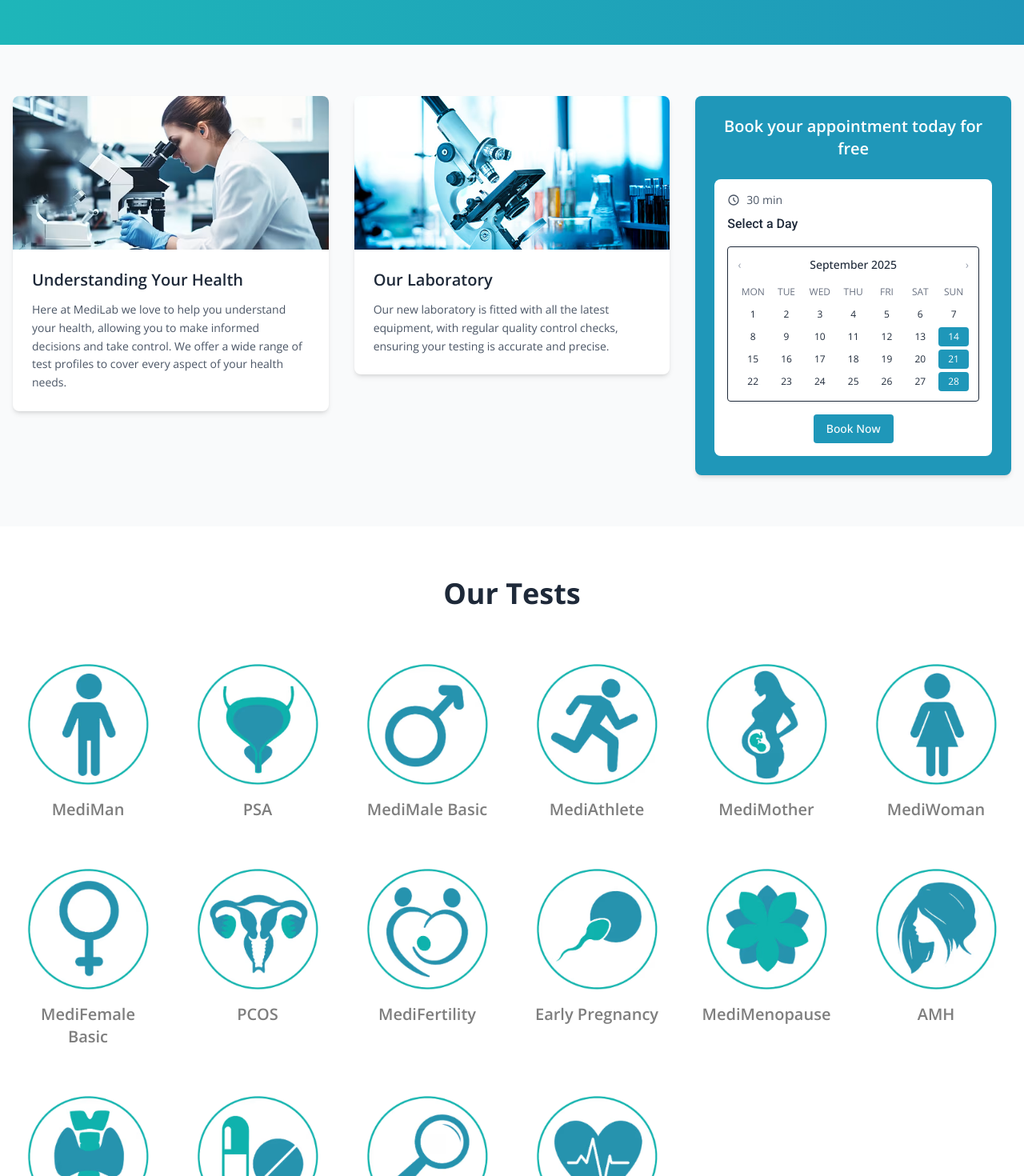
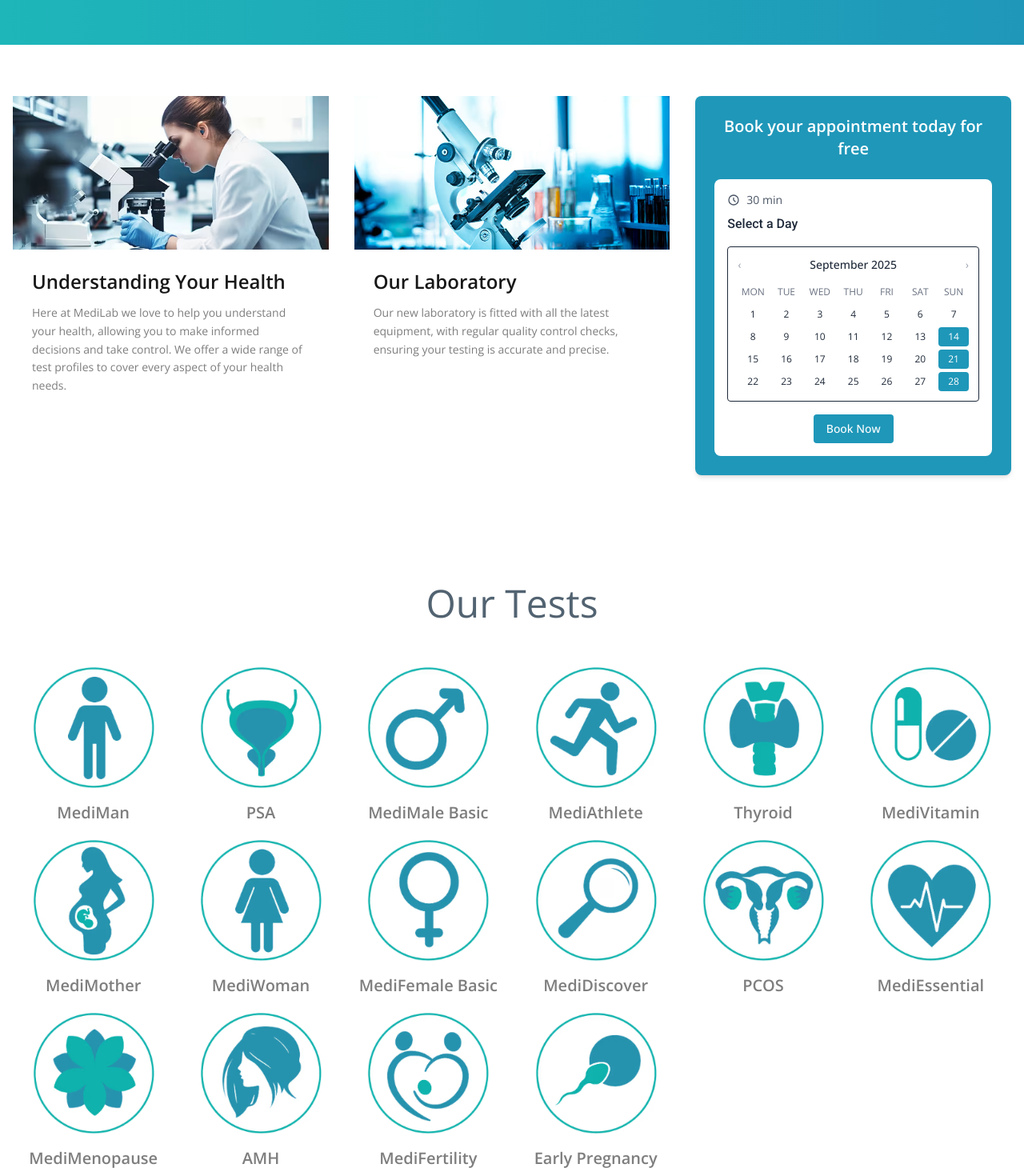
Before and after one commit to adnanniazdev/medilabje, a Next.js app: page / in a window 1280 px wide. Shown: the part 1040-2510 px from the top of the page at 80% size. Built offline with nearby package versions, Linux system fonts and the light colour scheme.

Commit message:
Update styles and test cards in sections
Refined styling in AboutSection and HighlightSection for improved appearance and consistency. TestsSection now features hover effects on test cards, reordered test data, and updated grid spacing and section title for better layout and user experience.

```diff
--- a/src/components/AboutSection.tsx
+++ b/src/components/AboutSection.tsx
@@ -13,11 +13,11 @@
 
 
         {/* Services Section */}
-        <div className="bg-gray-50 py-16 px-4">
+        <div className="py-16 px-4">
           <div className="max-w-7xl mx-auto">
             <div className="grid grid-cols-1 lg:grid-cols-3 gap-8 items-start">
               {/* Understanding Your Health */}
-              <div className="bg-white rounded-lg shadow-md overflow-hidden">
+              <div className="bg-white   overflow-hidden">
                 <div className="relative h-48">
                   <Image
                     src="/images/lab1.avif"
@@ -31,10 +31,10 @@
                   />
                 </div>
                 <div className="p-6">
-                  <h3 className="text-xl font-semibold text-gray-800 mb-3">
+                  <h3 className="text-2xl font-semibold  mb-3">
                     Understanding Your Health
                   </h3>
-                  <p className="text-gray-600 text-sm leading-relaxed">
+                  <p className="text-secondary-light text-sm leading-relaxed">
                     Here at MediLab we love to help you understand your health,
                     allowing you to make informed decisions and take control.
                     We offer a wide range of test profiles to cover every aspect of
@@ -44,7 +44,7 @@
               </div>
 
               {/* Our Laboratory */}
-              <div className="bg-white rounded-lg shadow-md overflow-hidden">
+              <div className="bg-white overflow-hidden">
                 <div className="relative h-48">
                   <Image
                     src="/images/lab4.avif"
@@ -58,13 +58,11 @@
                   />
                 </div>
                 <div className="p-6">
-                  <h3 className="text-xl font-semibold text-gray-800 mb-3">
+                  <h3 className="text-2xl font-semibold  mb-3">
                     Our Laboratory
                   </h3>
-                  <p className="text-gray-600 text-sm leading-relaxed">
-                    Our new laboratory is fitted with all the latest equipment, with
-                    regular quality control checks, ensuring your testing is
-                    accurate and precise.
+                  <p className="text-secondary-light text-sm leading-relaxed">
+                  Our new laboratory is fitted with all the latest equipment, with regular quality control checks, ensuring your testing is accurate and precise.
                   </p>
                 </div>
               </div>
--- a/src/components/HighlightSection.tsx
+++ b/src/components/HighlightSection.tsx
@@ -11,7 +11,7 @@
         <div className="flex flex-col lg:flex-row items-center">
           {/* Text Content */}
           <div className="lg:w-1/2 text-white mb-8 lg:mb-0">
-            <h2 className="text-3xl lg:text-4xl font-secondary font-light mb-6 leading-tight">
+            <h2 className="text-3xl lg:text-4xl text-center font-secondary font-light mb-6 leading-tight" style={{ fontFamily: 'var(--font-secondary)' , fontWeight: "lighter !important"}}>
               MEDILAB is a Medical Laboratory with a reputation for excellence in
               providing quality service to Jersey and beyond
             </h2>
--- a/src/components/TestsSection.tsx
+++ b/src/components/TestsSection.tsx
@@ -17,6 +17,8 @@
   const [maleHealthSlide, setMaleHealthSlide] = useState(0);
   const [femaleHealthSlide, setFemaleHealthSlide] = useState(0);
   const [generalHealthSlide, setGeneralHealthSlide] = useState(0);
+  const [hoveredCard, setHoveredCard] = useState<string | null>(null);
+
 
   const tests: Test[] = [
     // Male Health Tests
@@ -25,21 +27,27 @@
     { id: 'medimalebasic', name: 'MediMale Basic', icon: '/images/test-images/ML-male.avif', url: '/male-health#MediMaleBasic', category: 'male-health' },
     { id: 'mediathlete', name: 'MediAthlete', icon: '/images/test-images/ML-ath.avif', url: '/male-health#MediAthlete', category: 'male-health' },
 
-    // Female Health Tests
+    // General Health Tests
+    { id: 'thyroid', name: 'Thyroid', icon: '/images/test-images/ML-thy.avif', url: '/general-health#Thyroid', category: 'general-health' },
+    { id: 'medivitamin', name: 'MediVitamin', icon: '/images/test-images/ML-vita.avif', url: '/general-health#MediVitamin', category: 'general-health' },
+
     { id: 'medimother', name: 'MediMother', icon: '/images/test-images/ML-preg.avif', url: '/female-health#MediMother', category: 'female-health' },
     { id: 'mediwoman', name: 'MediWoman', icon: '/images/test-images/ML-woman.avif', url: '/female-health#MediWoman', category: 'female-health' },
     { id: 'medifemalebasic', name: 'MediFemale Basic', icon: '/images/test-images/ML-fem.avif', url: '/female-health#MediFemaleBasic', category: 'female-health' },
+
+
+    { id: 'medidiscover', name: 'MediDiscover', icon: '/images/test-images/ML-disc.avif', url: '/general-health#MediDiscover', category: 'general-health' },
     { id: 'pcos', name: 'PCOS', icon: '/images/test-images/ML-ovary.avif', url: '/female-health#PCOS', category: 'female-health' },
+    { id: 'mediessential', name: 'MediEssential', icon: '/images/test-images/ML-ess.avif', url: '/general-health#MediEssential', category: 'general-health' },
+
+    { id: 'medimenopause', name: 'MediMenopause', icon: '/images/test-images/ML-meno.avif', url: '/female-health#MediMenopause', category: 'female-health' },
+
+    { id: 'amh', name: 'AMH', icon: '/images/test-images/ML-amh.avif', url: '/female-health#AMH', category: 'female-health' },
     { id: 'medifertility', name: 'MediFertility', icon: '/images/test-images/ML-fert.avif', url: '/female-health#MediFertility', category: 'female-health' },
     { id: 'earlypregnancy', name: 'Early Pregnancy', icon: '/images/test-images/ML-early.avif', url: '/female-health#EarlyPregnancy', category: 'female-health' },
-    { id: 'medimenopause', name: 'MediMenopause', icon: '/images/test-images/ML-meno.avif', url: '/female-health#MediMenopause', category: 'female-health' },
-    { id: 'amh', name: 'AMH', icon: '/images/test-images/ML-amh.avif', url: '/female-health#AMH', category: 'female-health' },
 
-    // General Health Tests
-    { id: 'thyroid', name: 'Thyroid', icon: '/images/test-images/ML-thy.avif', url: '/general-health#Thyroid', category: 'general-health' },
-    { id: 'medivitamin', name: 'MediVitamin', icon: '/images/test-images/ML-vita.avif', url: '/general-health#MediVitamin', category: 'general-health' },
-    { id: 'medidiscover', name: 'MediDiscover', icon: '/images/test-images/ML-disc.avif', url: '/general-health#MediDiscover', category: 'general-health' },
-    { id: 'mediessential', name: 'MediEssential', icon: '/images/test-images/ML-ess.avif', url: '/general-health#MediEssential', category: 'general-health' },
+
+
   ];
 
   // Group tests by category for mobile slides
@@ -77,9 +85,11 @@
   const TestCard: FC<{ test: Test }> = ({ test }) => (
     <a
       href={test.url}
-      className="flex flex-col items-center p-4 rounded-lg  transition-colors duration-200 group"
+      className="flex flex-col items-center p-1 rounded-lg transition-colors duration-200 group"
+      onMouseEnter={() => setHoveredCard(test.id)}
+      onMouseLeave={() => setHoveredCard(null)}
     >
-      <div className="w-40 h-40 flex items-center justify-center mb-3  ">
+      <div className="w-40 h-40 flex items-center justify-center mb-3">
         <Image
           src={test.icon}
           alt={test.name}
@@ -88,7 +98,13 @@
           className="object-contain"
         />
       </div>
-      <span className="text-xl font-semibold text-secondary-light text-center group-hover:text-primary">
+
+      <span
+        className="text-xl font-semibold text-center transition-colors duration-200"
+        style={{
+          color: hoveredCard === test.id ? "var(--primary-color)" : "var(--secondary-light)",
+        }}
+      >
         {test.name}
       </span>
     </a>
@@ -133,11 +149,10 @@
         {tests.map((_, index) => (
           <div
             key={index}
-            className={`w-2 h-2 rounded-full transition-all duration-200 ${
-              index === currentSlide
+            className={`w-2 h-2 rounded-full transition-all duration-200 ${index === currentSlide
                 ? 'w-4'
                 : 'bg-gray-300'
-            }`}
+              }`}
             style={{
               backgroundColor: index === currentSlide ? 'var(--primary-color)' : undefined
             }}
@@ -148,16 +163,16 @@
   );
 
   return (
-    <section className="py-16 px-4 bg-white">
+    <section className="py-18 px-4 bg-white">
       <div className="max-w-7xl mx-auto">
         {/* Section Title */}
         <div className="text-center mb-12">
-          <h2 className="text-3xl md:text-4xl font-bold text-gray-800 mb-4">Our Tests</h2>
+          <h2 className="text-3xl md:text-5xl font-normal text-secondary mb-4">Our Tests</h2>
         </div>
 
         {/* Desktop Grid View */}
         <div className="hidden md:block">
-          <div className="grid grid-cols-2 md:grid-cols-4 lg:grid-cols-6 gap-6">
+          <div className="grid grid-cols-2 md:grid-cols-4 lg:grid-cols-6 gap-2">
             {tests.map((test) => (
               <TestCard key={test.id} test={test} />
             ))}
```
